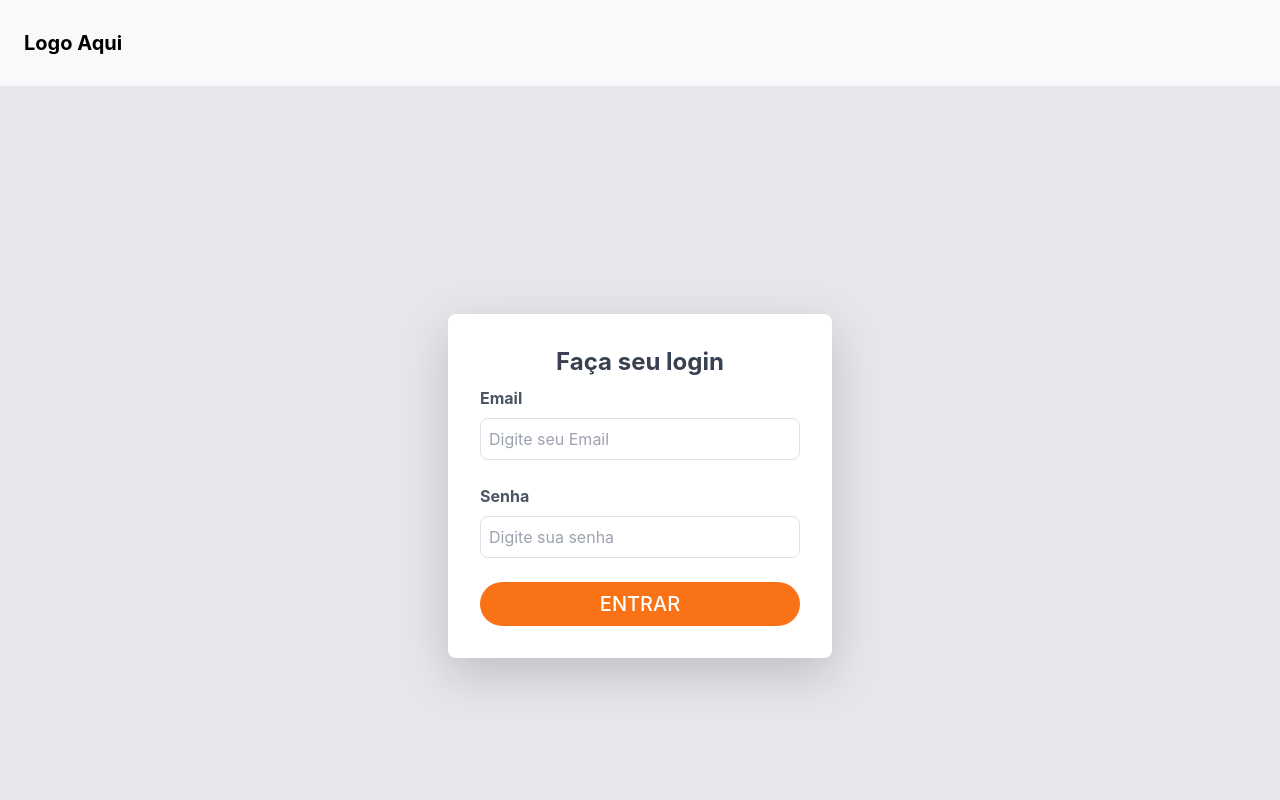
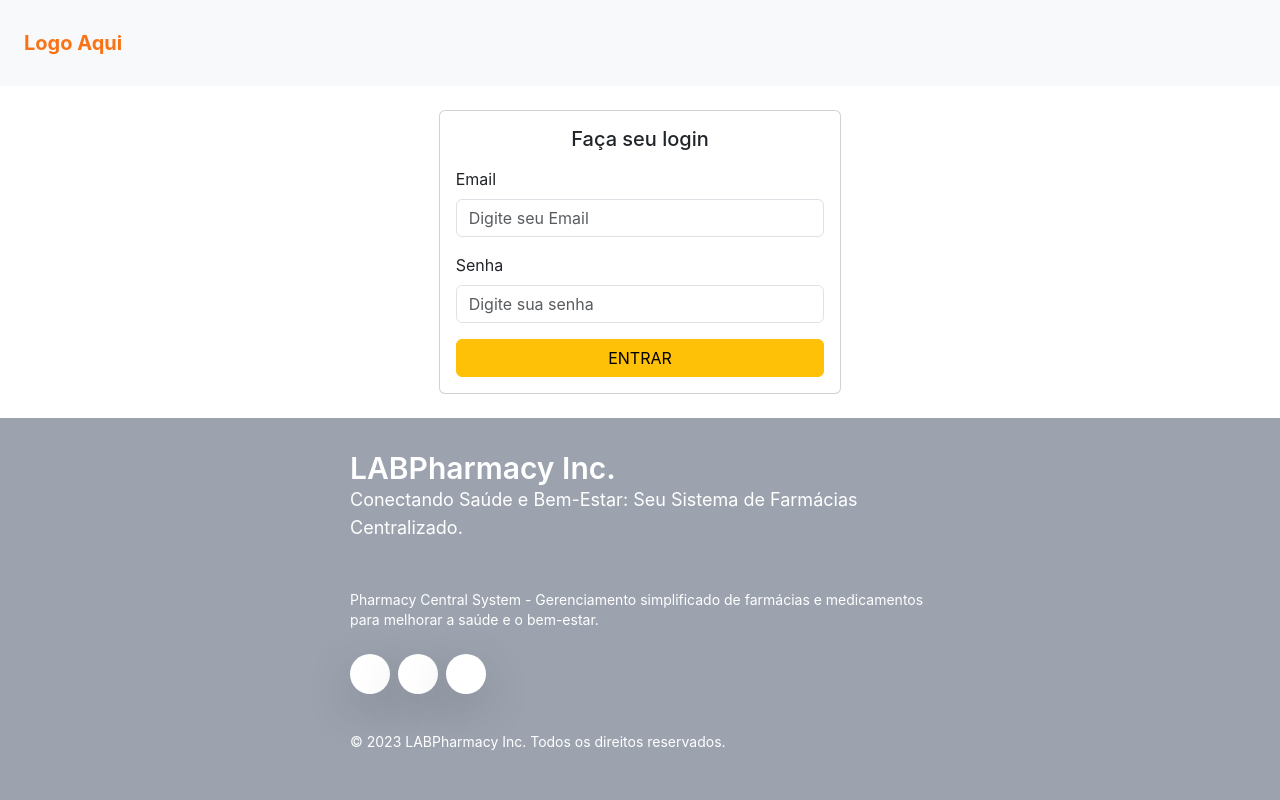
Before and after one commit to fhoinaski/gestaoFarmaciasEstoques, a React (Vite) app: page /login in a window 1280 px wide. Shown: the top 800 px of the page. Built offline with nearby package versions, Linux system fonts and the light colour scheme.

Commit message:
atualização da pagina de login para um novo estilo usando bootstrap

```diff
--- a/src/components/usuario/Login.jsx
+++ b/src/components/usuario/Login.jsx
@@ -1,5 +1,7 @@
 import React, { useState } from 'react';
-import { useAuthState } from '../../contexts/userContext/useAuthHooks';
+import { useAuthState } from '../../contexts/userContext/useAuth';
+import { Container, Row, Col, Card, Form, Button, Alert } from 'react-bootstrap';
+import 'bootstrap/dist/css/bootstrap.min.css';
 
 const Login = () => {
     const {loginUser, updateUserData, userData } = useAuthState();
@@ -7,66 +9,63 @@ const Login = () => {
 
     const handleSubmit = async (e) => {
         e.preventDefault();
-        const user = await loginUser({ email: userData.email, password: userData.password });
-        if (!user) {
-            setErro('Senha deve ter 8 caracteres');
+        const user = await loginUser(userData);
+        console.log(user);
+        if (user === null) {
+          setErro('Senha fora dos requisitos');
         } else {
           setErro('');
         }
       };
 
+
+
     return (
-        <div className="flex items-center justify-center h-screen bg-gray-200">
-            <div className={`bg-white w-96 p-8 rounded-lg shadow-lg`}>
-                <h1 className="md:text-2xl font-bold text-center text-gray-700">Faça seu login</h1>
-
-                <form onSubmit={handleSubmit}>
-                    <div className="mb-4">
-                        <label htmlFor="email" className="block text-gray-600 font-bold mb-2">
-                            Email
-                        </label>
-                        <input
+        <Container className="h-100 my-6">
+        <Row className="h-100 justify-content-center align-items-center">
+            <Col xs={12} md={6} lg={4}>
+                <Card>
+                    <Card.Body>
+                        <Card.Title className="text-center mb-3">Faça seu login</Card.Title>
+                        <Form onSubmit={handleSubmit}>
+                            <Form.Group className="mb-3" controlId="email">
+                                <Form.Label>Email</Form.Label>
+                                <Form.Control
                                     type="email"
-                            id="email"
                                     name="email"
-                            className="w-full border border-gray-300 p-2 rounded-lg"
                                     value={userData.email}
                                     onChange={(e) => updateUserData("email", e.target.value)}
                                     placeholder="Digite seu Email"
                                     required
                                     autoComplete="email"
                                 />
-                    </div>
-                    <div className="mb-4">
-                        <label htmlFor="password" className="block text-gray-600 font-bold mb-2">
-                            Senha
-                        </label>
-                        <input
+                            </Form.Group>
+                            <Form.Group className="mb-3" controlId="password">
+                                <Form.Label>Senha</Form.Label>
+                                <Form.Control
                                     type="password"
-                            id="password"
                                     name="password"
-                            className="w-full border border-gray-300 p-2 rounded-lg"
                                     value={userData.password}
                                     onChange={(e) => updateUserData("password", e.target.value)}
                                     placeholder="Digite sua senha"
                                     required
                                     autoComplete="current-password"
                                 />
-                    </div>
+                            </Form.Group>
                             {erro && (
-                        <p className="text-red-500 font-semibold md:text-base text-sm mb-4">{erro}</p>
+                                <Alert variant="danger" className="mb-3">{erro}</Alert>
                             )}
-                    <button
-                        type="submit"
-                        className="w-full rounded-3xl bg-orange-500 hover:bg-orange-600 px-6 py-2 text-xl font-medium uppercase text-white"
-                    >
+                            <Button variant="warning" type="submit" className="w-100 text-uppercase">
                                 Entrar
-                    </button>
-                </form>
-
-            </div>
-        </div>
+                            </Button>
+                        </Form>
+                    </Card.Body>
+                </Card>
+            </Col>
+        </Row>
+    </Container>
 );
 };
 
+
 export default Login;
```
Lines whose indentation alone changed are shown as unchanged.
